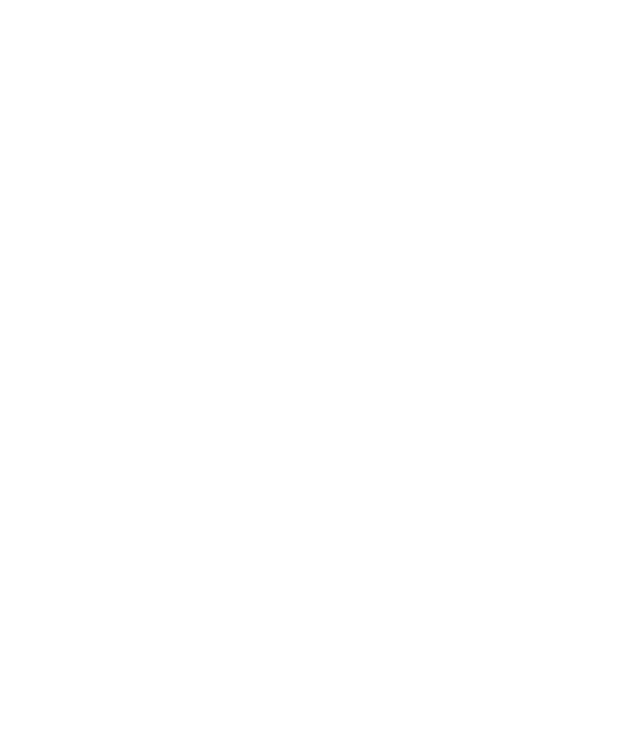
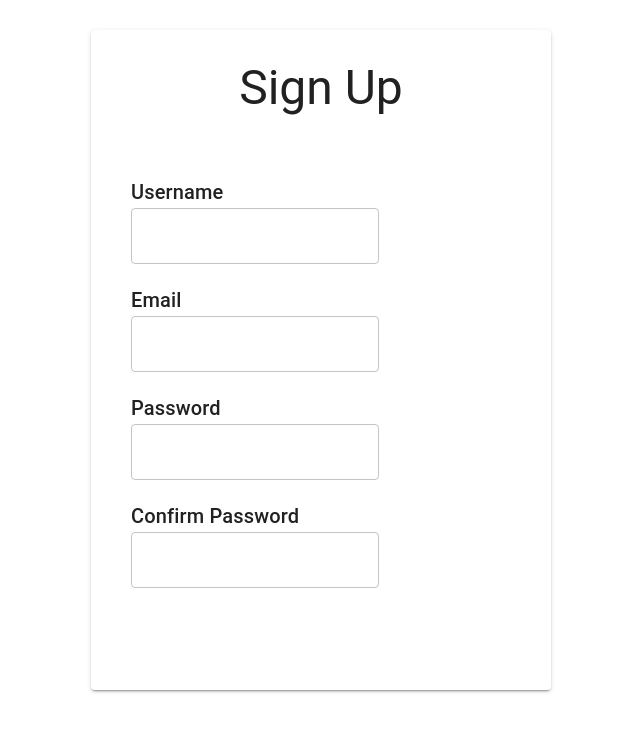
Before and after one commit to timothyliutl/slack-website, a React (Create React App) app: page /signup in a window 1280 px wide. Shown: the top 732 px of the page, without its empty margins (319-959 px from the left). Built offline with nearby package versions, Linux system fonts and the light colour scheme.

Commit message:
added beginnings for sign up screen

```diff
--- a/src/App.js
+++ b/src/App.js
@@ -4,6 +4,7 @@
 import Mainpage from './Pages/mainpage'
 import {Route} from 'react-router-dom'
 import PostContainer2 from './MaterialUI Components/postContainer2'
+import SignUp from "./Pages/signup"
 class App extends Component{
 
 render(){
@@ -17,6 +18,7 @@
     <Route exact path={['/', '/emission']} component={Mainpage}></Route>
     <Route exact path={'/juuls'} component={Mainpage}></Route>
     <Route exact path={'/test'}> <PostContainer2></PostContainer2> </Route>
+    <Route exact path={'/signup'} component={SignUp}></Route>
     </div>
   );
 }
--- /dev/null
+++ b/src/Pages/signup.js
@@ -0,0 +1,68 @@
+import React, {useState} from 'react';
+import Paper from "@material-ui/core/Paper"
+import Typography from "@material-ui/core/Typography"
+import Grid from "@material-ui/core/Grid"
+import TextField from '@material-ui/core/TextField'
+
+const SignUpPage = (props) =>{
+
+    const paperStyle ={
+        width:400,
+        height:600,
+        margin: 30,
+        padding:30,
+    }
+
+    const textBoxStyle={
+        width:250,
+        margin:10
+    }
+
+    const [hovering, setHovering] = useState(false);
+
+    const mouseEnter = () =>{
+        setHovering(true);
+    }
+    const mouseLeave = () =>{
+        setHovering(false);
+    }
+
+return(
+<div>
+
+<Paper style={paperStyle} elevation={hovering?6:2} onMouseEnter={mouseEnter} onMouseLeave={mouseLeave}>
+    <Grid container alignItems={'center'} justify={'center'}>
+
+        <Grid item>
+            <Typography variant={'h3'}>Sign Up</Typography>
+        </Grid>
+
+    </Grid>
+    <Grid container alignItems={'left'} direction={'column'} justify={'space-around'} style={{marginTop:50}}>
+        <Grid item style={textBoxStyle}>
+            <Typography variant={'h6'}>Username</Typography>
+            <TextField variant={'outlined'}></TextField>
+        </Grid>
+        <Grid item style={textBoxStyle}>
+            <Typography variant={'h6'}>Email</Typography>
+            <TextField variant={'outlined'}></TextField>
+        </Grid>
+        <Grid item style={textBoxStyle}>
+            <Typography variant={'h6'}>Password</Typography>
+            <TextField variant={'outlined'}></TextField>
+        </Grid>
+        <Grid item style={textBoxStyle}>
+            <Typography variant={'h6'}>Confirm Password</Typography>
+            <TextField variant={'outlined'}></TextField>
+        </Grid>
+
+    </Grid>
+
+</Paper>
+
+</div>
+);
+
+}
+
+export default SignUpPage;
```
Also changed, not shown: 1 other file (tests, documents, lock files or other folders).
